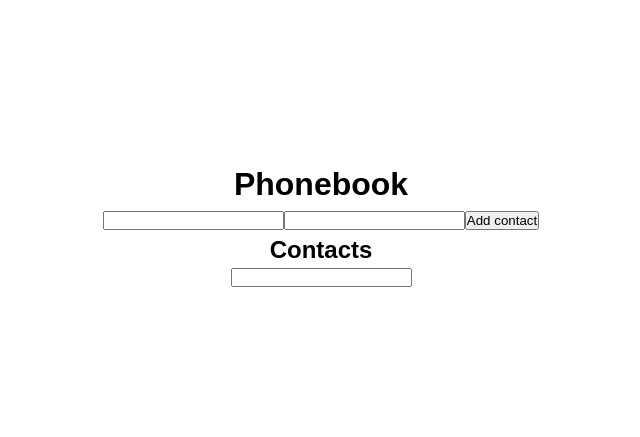
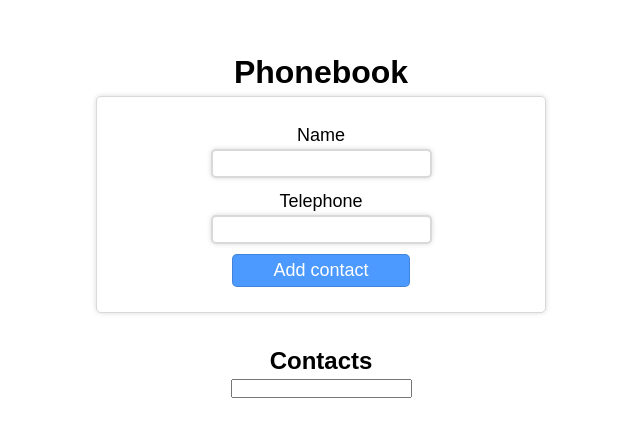
Before and after one commit to AntifragileVN/redax-phonebook, a React (Create React App) app: page / in a window 1280 px wide. Shown: the part 177-614 px from the top of the page, without its empty margins (319-959 px from the left). Built offline with nearby package versions, Linux system fonts and the light colour scheme.

Commit message:
Make forms with formik

```diff
--- a/src/App.js
+++ b/src/App.js
@@ -17,7 +17,6 @@ class App extends Component {
 	};
 
 	handleSubmit = (newContact, { resetForm }) => {
-		console.log('gg');
 		const { contacts } = this.state;
 		const alreadyExist = contacts.find(
 			(contact) =>
--- a/src/Components/Phonebook/Phonebook.jsx
+++ b/src/Components/Phonebook/Phonebook.jsx
@@ -1,6 +1,10 @@
+import PropTypes from 'prop-types';
+
 // import { ContactInput } from './Phonebook.styled';
 import { Formik, Field, Form, ErrorMessage } from 'formik';
 import * as Yup from 'yup';
+
+import { FormStyled, Label, ContactInput, Button } from './Phonebook.styled';
 
 const initialValues = {
 	name: '',
@@ -36,17 +40,17 @@ export const Phonebook = ({ onFormSubmit }) => {
 			validationSchema={schema}
 			onSubmit={onFormSubmit}
 		>
-			<Form>
-				<label htmlFor="name"></label>
-				<Field type="text" name="name" />
+			<FormStyled>
+				<Label htmlFor="name">Name</Label>
+				<ContactInput type="text" name="name" />
 				<ErrorMessage name={'name'}></ErrorMessage>
 
-				<label htmlFor="number"></label>
-				<Field type="tel" name="number" />
+				<Label htmlFor="number">Telephone</Label>
+				<ContactInput type="tel" name="number" />
 				<ErrorMessage name={'number'}></ErrorMessage>
 
-				<button type="submit">Add contact</button>
-			</Form>
+				<Button type="submit">Add contact</Button>
+			</FormStyled>
 		</Formik>
 	);
 };
--- a/src/Components/Phonebook/Phonebook.styled.jsx
+++ b/src/Components/Phonebook/Phonebook.styled.jsx
@@ -1,22 +1,48 @@
 import styled from 'styled-components';
+import { Field, Form } from 'formik';
 
-const ContactInput = styled.input`
-	border: 2 px solid red;
-	margin-bottom: 20px;
-	max-width: 100%;
-	padding: 5px 15px;
-`;
+const FormStyled = styled(Form)`
+	display: flex;
+	flex-direction: column;
+	justify-content: center;
+	align-items: center;
+	border: 1px solid rgb(0, 0, 0, 15%);
+	box-shadow: 0px 0px 5px rgb(0, 0, 0, 15%);
+	border-radius: 5px;
 
-const Form = styled.form`
-	border: 1px solid black;
 	margin-bottom: 30px;
-	max-width: 400px;
+	max-width: 450px;
 	padding: 25px 35px;
 	width: 600px;
 	hight: 300px;
-
-	display: flex;
-	flex-direction: column;
 `;
 
-export { ContactInput, Form };
+const Label = styled.label`
+	font-size: 18px;
+	font-weight: 500;
+`;
+
+const ContactInput = styled(Field)`
+	border: 2px solid rgb(0, 0, 0, 15%);
+	box-shadow: 0px 0px 5px rgb(0, 0, 0, 15%);
+	border-radius: 5px;
+	margin-bottom: 10px;
+	max-width: 100%;
+	padding: 5px 20px;
+`;
+
+const Button = styled.button`
+	max-width: 100%;
+	padding: 5px 40px;
+	border: 1px solid rgb(0, 0, 0, 15%);
+	border-radius: 5px;
+	text-align: center;
+	background: rgb(76, 154, 255);
+	color: white;
+	cursor: pointer;
+
+	font-size: 18px;
+	font-weight: 500;
+`;
+
+export { FormStyled, Label, ContactInput, Button };
```
